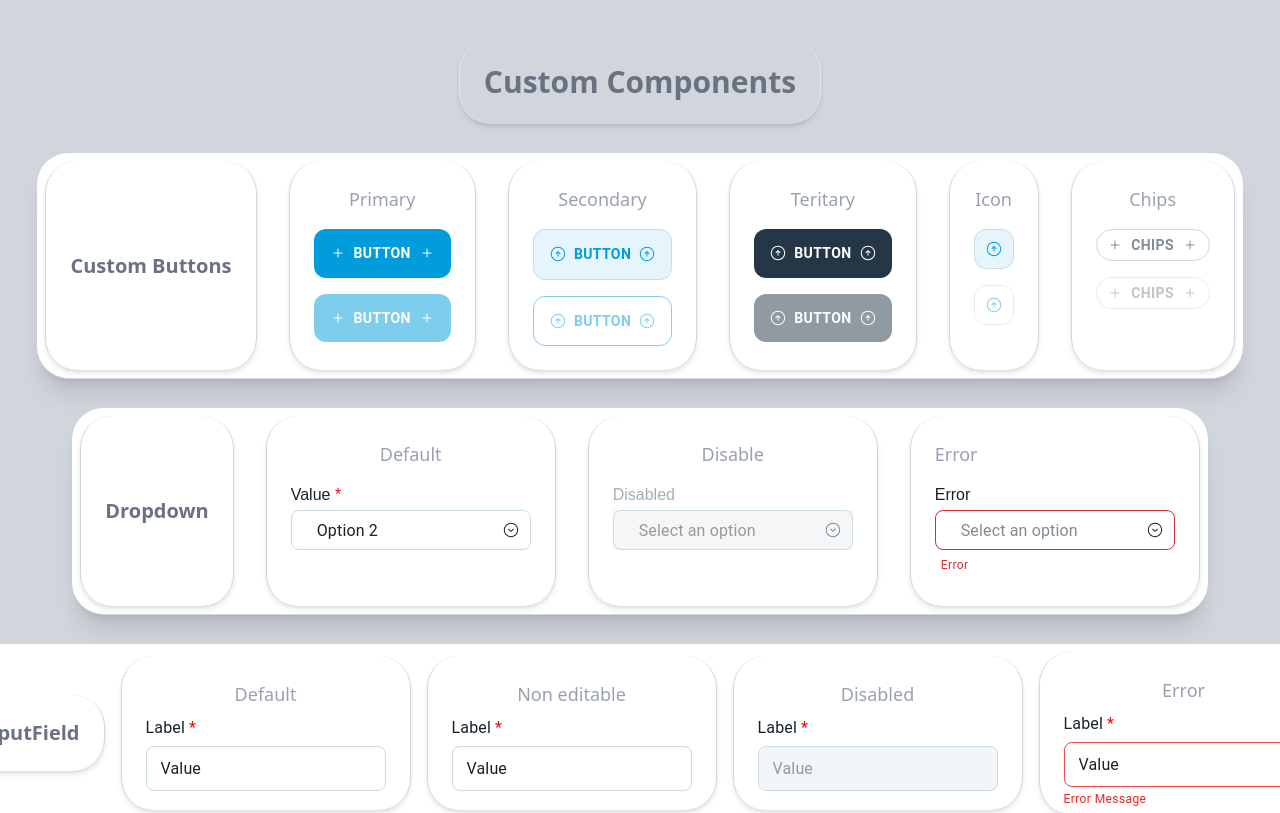
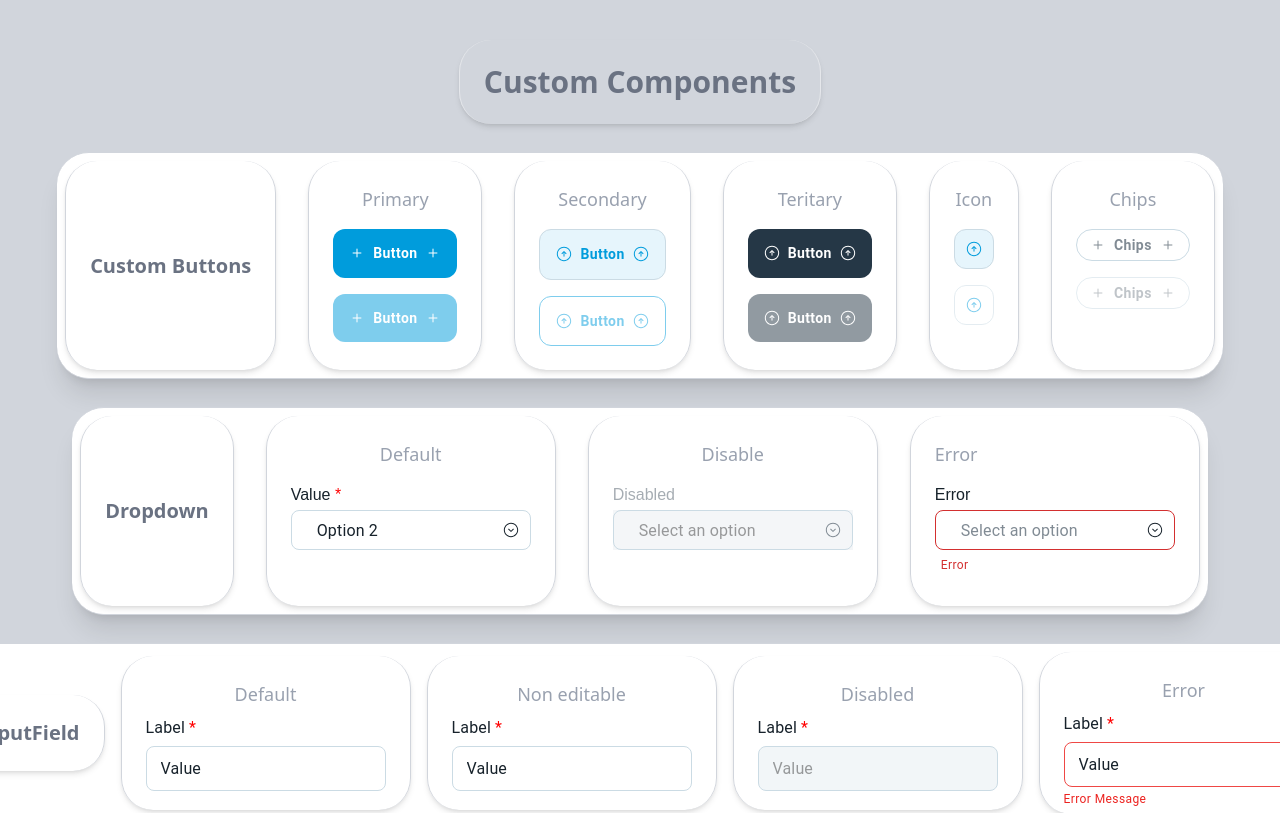
Before and after one commit to avnashv/reusable-components, a React (Vite) app: page / in a window 1280 px wide. Shown: the top 813 px of the page. Built offline with nearby package versions, Linux system fonts and the light colour scheme.

Commit message:
capitalization off for button text

```diff
--- a/src/components/customButton/customButton.jsx
+++ b/src/components/customButton/customButton.jsx
@@ -80,6 +80,7 @@ const CustomButton = ({
             onBlur={() => setIsClicked(false)}
 
             sx={{
+                textTransform: "none",
                 backgroundColor: isIconButton
                     ? "#E6F5FC"
                     : variant === "primary"
```
